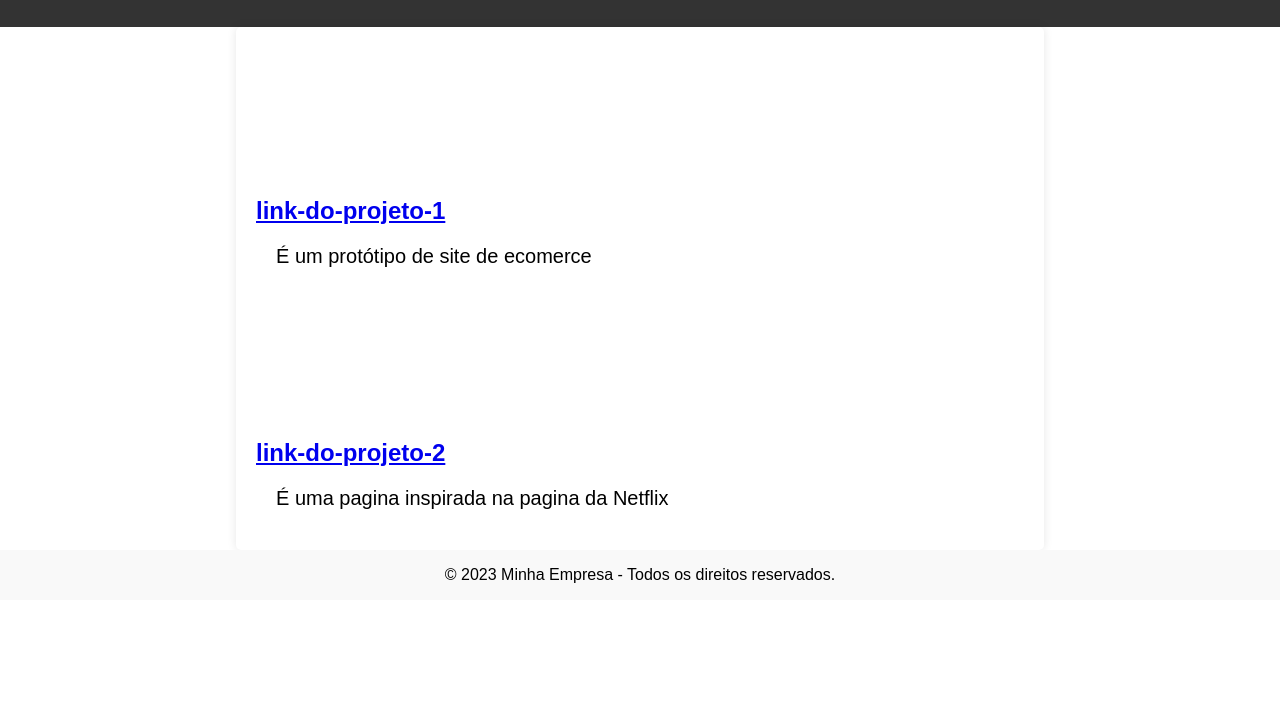
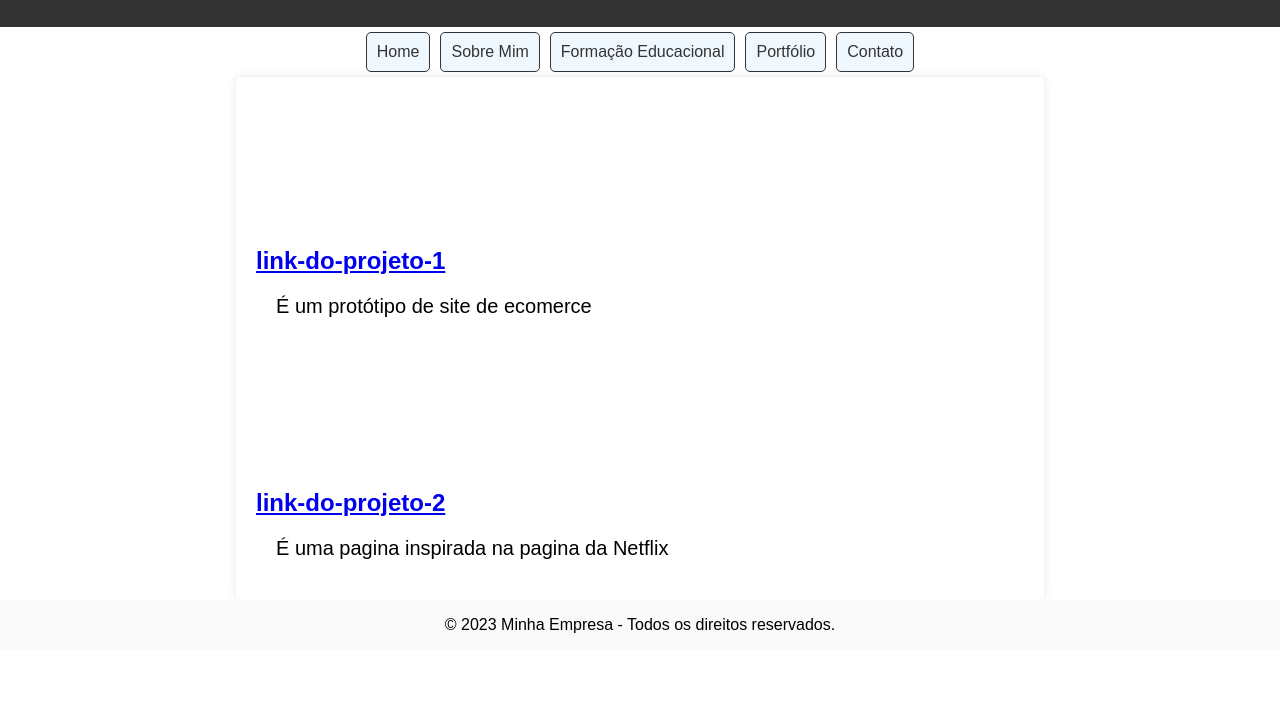
Before and after one commit to matheuscoutomoreira/portifolio, a plain HTML site: page index.html in a window 1280 px wide. Shown: the part 93-800 px from the top of the page. Drawn offline with Linux system fonts and the light colour scheme.

Commit message:
Update index.html

```diff
--- a/index.html
+++ b/index.html
@@ -47,6 +47,14 @@
         <h1>Meu Portfólio</h1>
     </header>
 
+    <div class="links"><!--links para as outras paginas-->
+        <a href="https://matheuscoutomoreira.github.io/trabalho/">Home</a>
+        <a href="https://matheuscoutomoreira.github.io/sobremim/">Sobre Mim</a>
+        <a href="https://matheuscoutomoreira.github.io/formacao/">Formação Educacional</a>
+        <a href="https://matheuscoutomoreira.github.io/portifolio/">Portfólio</a>
+        <a href="https://matheuscoutomoreira.github.io/contato/">Contato</a>
+    </div>
+
     <div class="container">
         <div class="projeto">
             <h2><a href="https://phenomenal-bump.000webhostapp.com/" target="_blank" rel="noopener noreferrer">link-do-projeto-1</a></h2>
```
